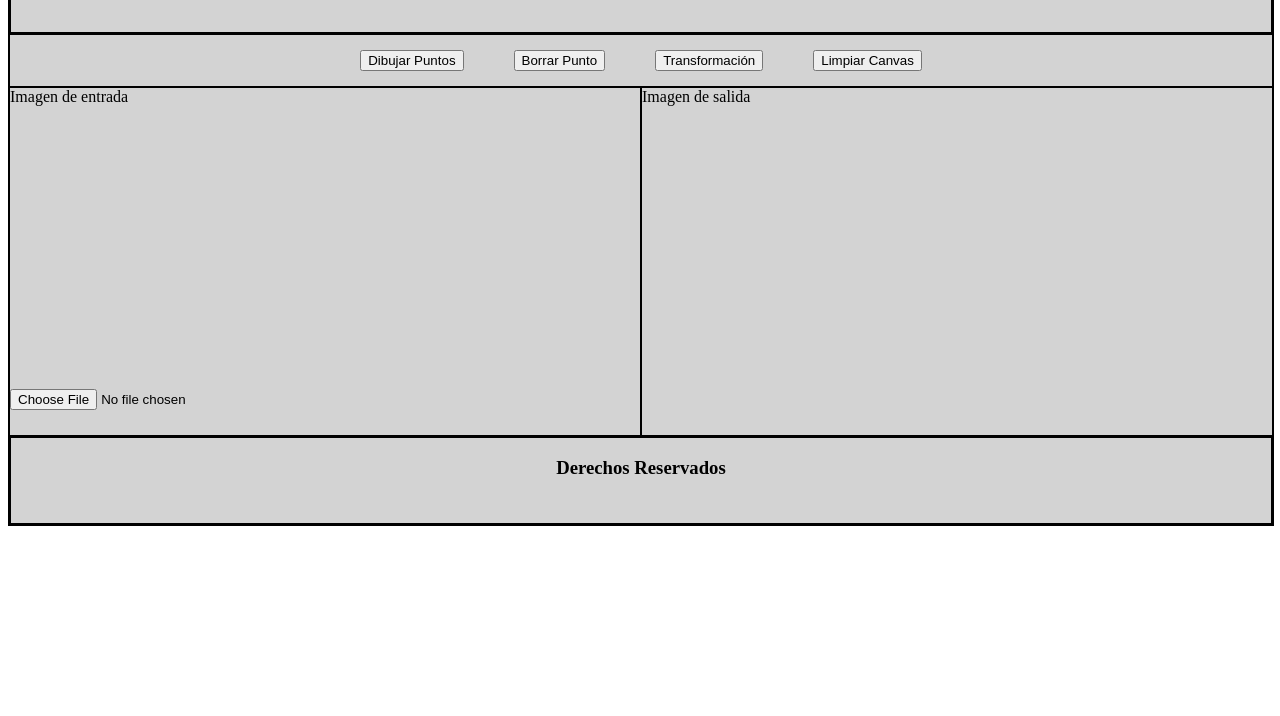
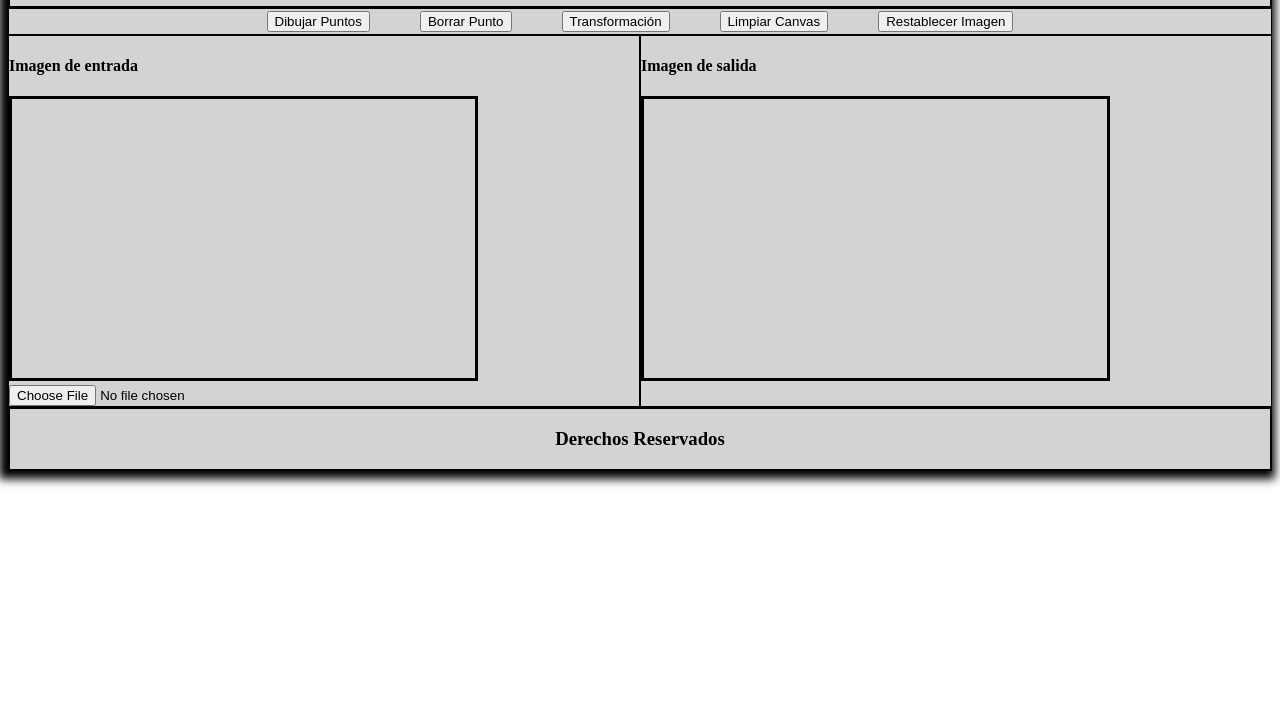
Before and after one commit to CarlosMaldonadoG/AppBilineal, a website built with webpack: page index.html in a window 1280 px wide. Shown: the part 84-800 px from the top of the page. Built offline with Linux system fonts and the light colour scheme.

Commit message:
ultimo commit

```diff
--- a/estilos/index.css
+++ b/estilos/index.css
@@ -1,10 +1,10 @@
 .container{
   width: 100%;
-  height: 600px;
+  height: 100%;
   display: grid;
   background-color: lightgray;
   grid-template-columns: auto auto;
-  border: 1px solid black;
+  box-shadow: -3px 2px 9px 6px;
 }
 .container .header{
   text-align: center;
@@ -35,12 +35,20 @@
   grid-column: 1 / 3;
   border: 2px solid black;
 }
-
+canvas{
+  border: 3px solid black;
+}
 @media screen and (max-width: 600px) {
+  .container .header{
+    grid-column: 1 / 3;
+  }
   .container .img-container1{
     grid-column: 1 / 3;
   }
   .container .img-container2{
     grid-column: 1 / 3;
   }
+  .container .footer{
+    grid-column: 1 / 3;
+  }
 }
--- a/index.html
+++ b/index.html
@@ -24,9 +24,12 @@
             <div class="btn-item">
                 <button id="op-limpiarcanvas" type="button" class="botonn4">Limpiar Canvas</button>
             </div>
+            <div class="btn-item">
+                <button id="op-restabImg" type="button" class="botonn4">Restablecer Imagen</button>
+            </div>
         </div>
-        <div class="img-container1">Imagen de entrada
-            <div class="item img-item">
+        <div class="img-container1"><h4>Imagen de entrada</h4>
+            <div class="img-item">
                 <canvas id="img1" width="463" height="279" crossorigin="anonymous"> </canvas>
             </div>
 
@@ -37,8 +40,8 @@
                 <output id="list"></output>
             </div>
         </div>
-        <div class="img-container2">Imagen de salida
-            <div class="item img-item">
+        <div class="img-container2"><h4>Imagen de salida</h4>
+            <div class="img-item">
                 <canvas id="img2" width="463" height="279"> </canvas>
             </div>
         </div>
--- a/src/index.ts
+++ b/src/index.ts
@@ -52,19 +52,23 @@ function puntosRec(evt: any): void{
   posImgCv ++;
   arrayX.push(posicionX);
   arrayY.push(posicionY);
-
 }
 
 function dibujarPuntos(){
   lienzo1.addEventListener("mousedown", puntosRec);
 }
-
-
 document.getElementById('files').addEventListener('change', imgLocal.handleFileSelect, false);
 //document.getElementById('files2').addEventListener('change', imgLocal4.handleFileSelect, false);
 dropZone.addEventListener('dragover', handleDragOver, false);
 dropZone.addEventListener('drop', imgLocal.handleFileSelect, false);
 
+function restableceImg(){
+  if(!arrayX.length || !arrayY.length || posImgCv < 3 ){//comprobamos si el arreglo de puntos esta vacio
+    alert("Seleccionar los puntos X y Y de la región a ampliar");
+   }else{
+    pantalla1.putImageData(arr_Img[0], 0, 0);
+   }
+}
 function bilinealImg(evt: any): void{
    if(!arrayX.length || !arrayY.length || posImgCv < 3 ){//comprobamos si el arreglo de puntos esta vacio
     alert("Seleccionar los puntos X y Y de la región a ampliar");
@@ -74,8 +78,7 @@ function bilinealImg(evt: any): void{
     imagenSal.imageArray2DtoData(pantalla2, MathImg.bilineal(imagenSal, arrayX, arrayY));
 
   }
-
-}
+ }
 function borrarCanvas(){
   posImgCv --;
   arr_Img.pop();
@@ -90,3 +93,4 @@ document.getElementById("op-dibPtn").addEventListener('click', dibujarPuntos, fa
 document.getElementById("op-borrarcnv").addEventListener('click', borrarCanvas, false);
 document.getElementById("op-bilineal").addEventListener('click', bilinealImg, false);
 document.getElementById("op-limpiarcanvas").addEventListener('click', limpiarCanvas, false);
+document.getElementById("op-restabImg").addEventListener('click', restableceImg, false);
```
Also changed, not shown: dist/bundle.js, dist/src/index.js.
